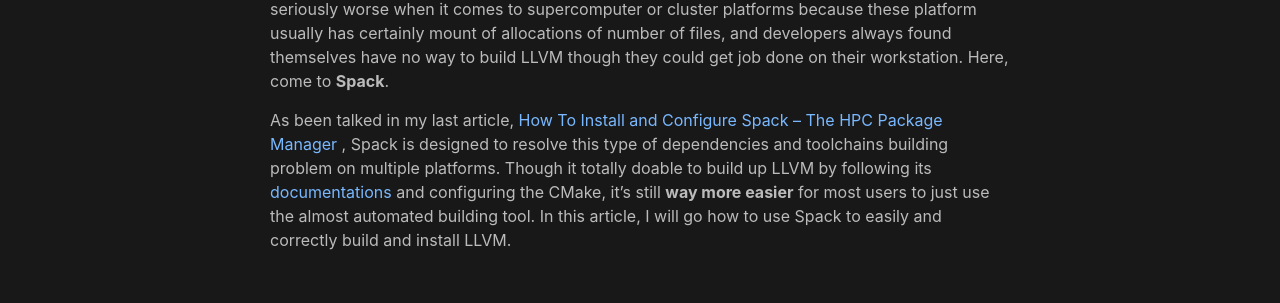
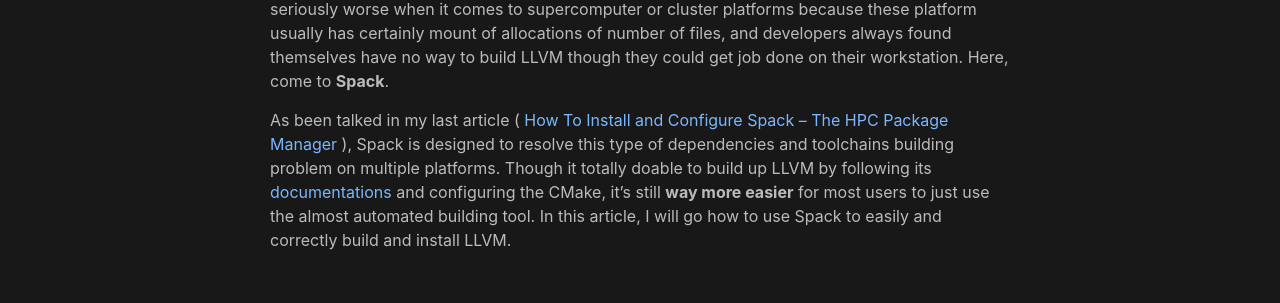
Before and after one commit to tekniiquann/tekniiquann.github.io, a Jekyll site: the page built from _posts/2024-08-03-Sapck-Install-LLVM-on-Workstation-or-HPC-Platform.md, in a window 1280 px wide. Shown: the part 378-681 px from the top of the page. Built offline with Jekyll 4.4.1, drawn with Linux system fonts in a browser that asks for light colours.

```diff
--- a/_posts/2024-08-03-Sapck-Install-LLVM-on-Workstation-or-HPC-Platform.md
+++ b/_posts/2024-08-03-Sapck-Install-LLVM-on-Workstation-or-HPC-Platform.md
@@ -8,8 +8,8 @@ type: "Draft"
 
 [LLVM project](https://llvm.org), started by [Chris Lattner](https://en.wikipedia.org/wiki/Chris_Lattner) 21 years ago, has been evolved to ubiquitous corner stone of almost any modern projects. [Rust](https://www.rust-lang.org) and [Julia](https://julialang.org), the most popular languages which feature different capabilities, are both heavily depend on LLVM for syntax analysis or binary generations (optimizations). However, getting our blue wyvern flying needs a little bit efforts, compiling and building LLVM natively is not same level task of a `apt install llvm`. The problem gets seriously worse when it comes to supercomputer or cluster platforms because these platform usually has certainly mount of allocations of number of files, and developers always found themselves have no way to build LLVM though they could get job done on their workstation. Here, come to **Spack**.
 
-As been talked in my last article,
-<a href="{{ "/2024/07/03/Install-Spack-The-HPC-Package-Manager.html" | absolute_url }}">
+As been talked in my last article
+(<a href="{{ "/2024/07/03/Install-Spack-The-HPC-Package-Manager.html" | absolute_url }}">
 How To Install and Configure Spack -- The HPC Package Manager
-</a>,
+</a>),
 Spack is designed to resolve this type of dependencies and toolchains building problem on multiple platforms. Though it totally doable to build up LLVM by following its [documentations](https://llvm.org/docs/GettingStarted.html#getting-the-source-code-and-building-llvm) and configuring the CMake, it's still **way more easier** for most users to just use the almost automated building tool. In this article, I will go how to use Spack to easily and correctly build and install LLVM.
```
